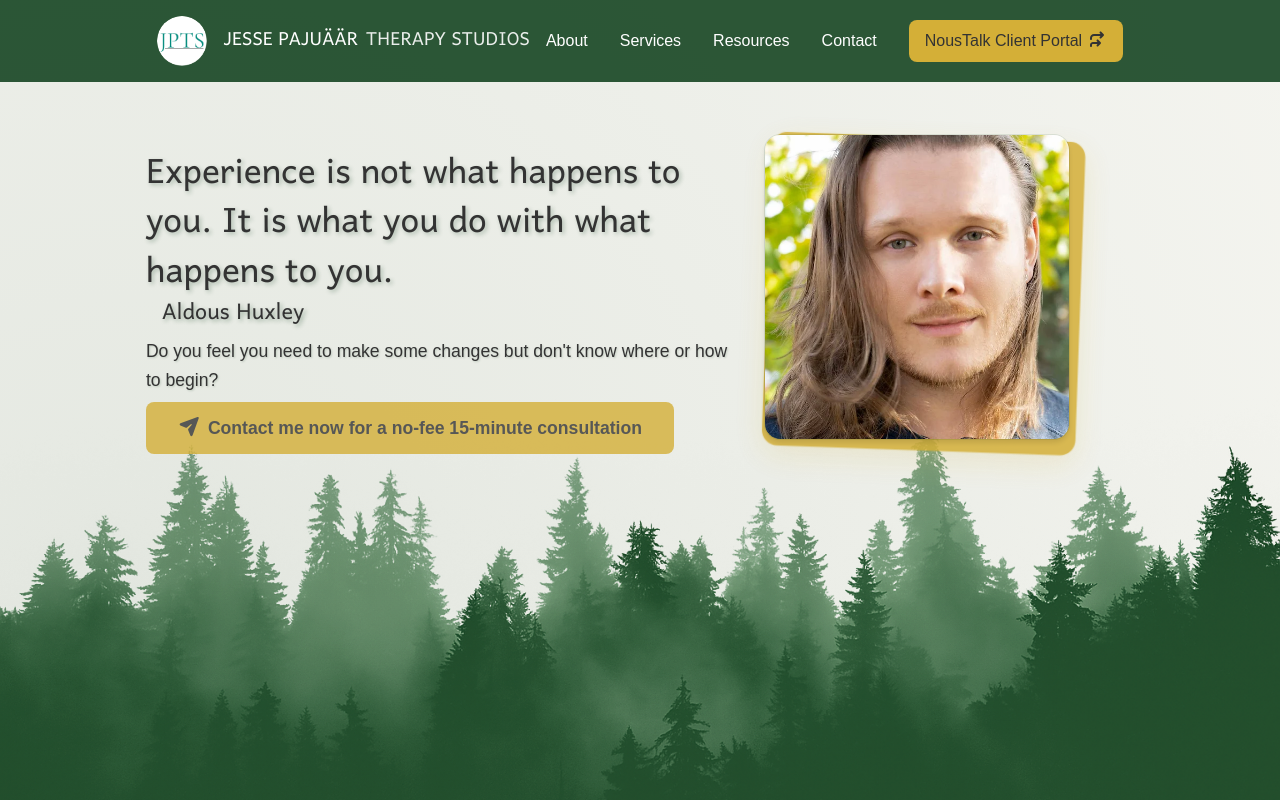
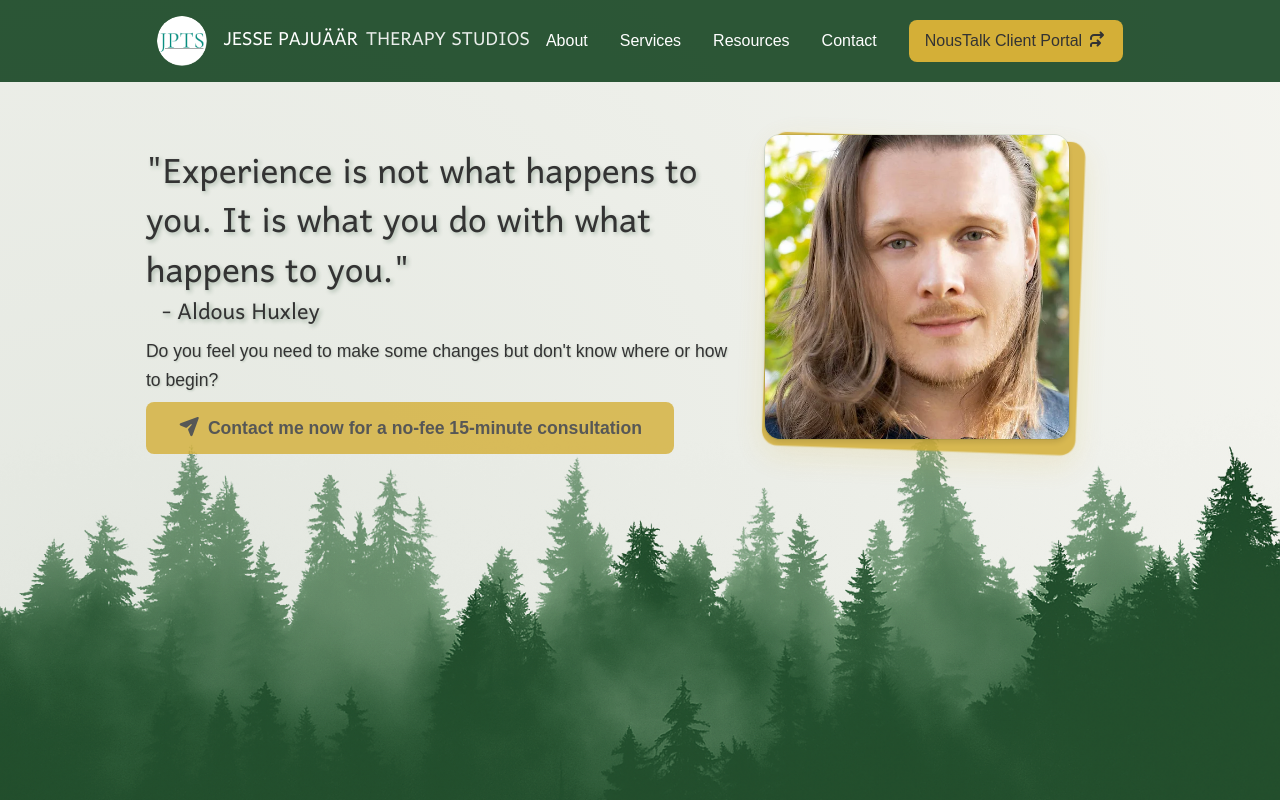
Before and after one commit to danispinxo/jesse-site, a Next.js app: page / in a window 1280 px wide. Shown: the top 800 px of the page. Built offline with nearby package versions, Linux system fonts and the light colour scheme; a web font is replaced by a local one.

Commit message:
alphabetize approaches and adjust quotation styling

```diff
--- a/src/app/page.jsx
+++ b/src/app/page.jsx
@@ -16,9 +16,9 @@ export default function HomePage() {
       <section className="hero">
         <div className="hero-content">
           <h1>
-            Experience is not what happens to you. It is what you do with what
-            happens to you.
-            <span className="emphasis">Aldous Huxley</span>
+            "Experience is not what happens to you. It is what you do with what
+            happens to you."
+            <span className="emphasis">- Aldous Huxley</span>
           </h1>
           <p className="hero-text">
             Do you feel you need to make some changes but don't know where or
@@ -166,6 +166,10 @@ const approaches = [
     desc: "Understand how early relationships shape current experiences and behaviors.",
   },
   {
+    title: "Compassionate Inquiry",
+    desc: "Gently uncover underlying emotional and psychological patterns.",
+  },
+  {
     title: "Existential",
     desc: "Explore the meaning of life and personal values in the therapeutic process.",
   },
@@ -197,8 +201,4 @@ const approaches = [
     title: "Trauma Informed",
     desc: "Create a safe space that acknowledges and respects the impact of trauma.",
   },
-  {
-    title: "Compassionate Inquiry",
-    desc: "Gently uncover underlying emotional and psychological patterns.",
-  },
 ];
```
